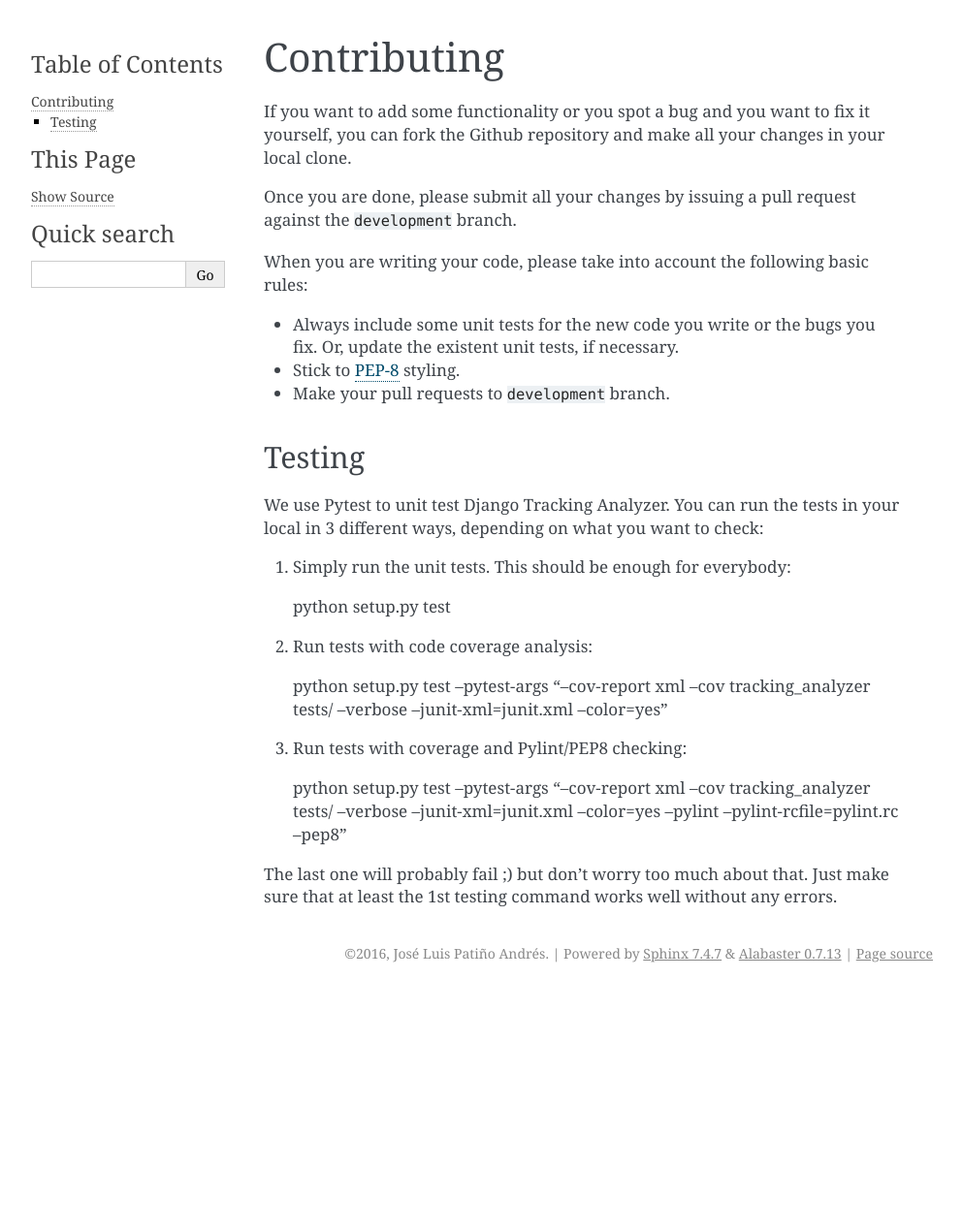
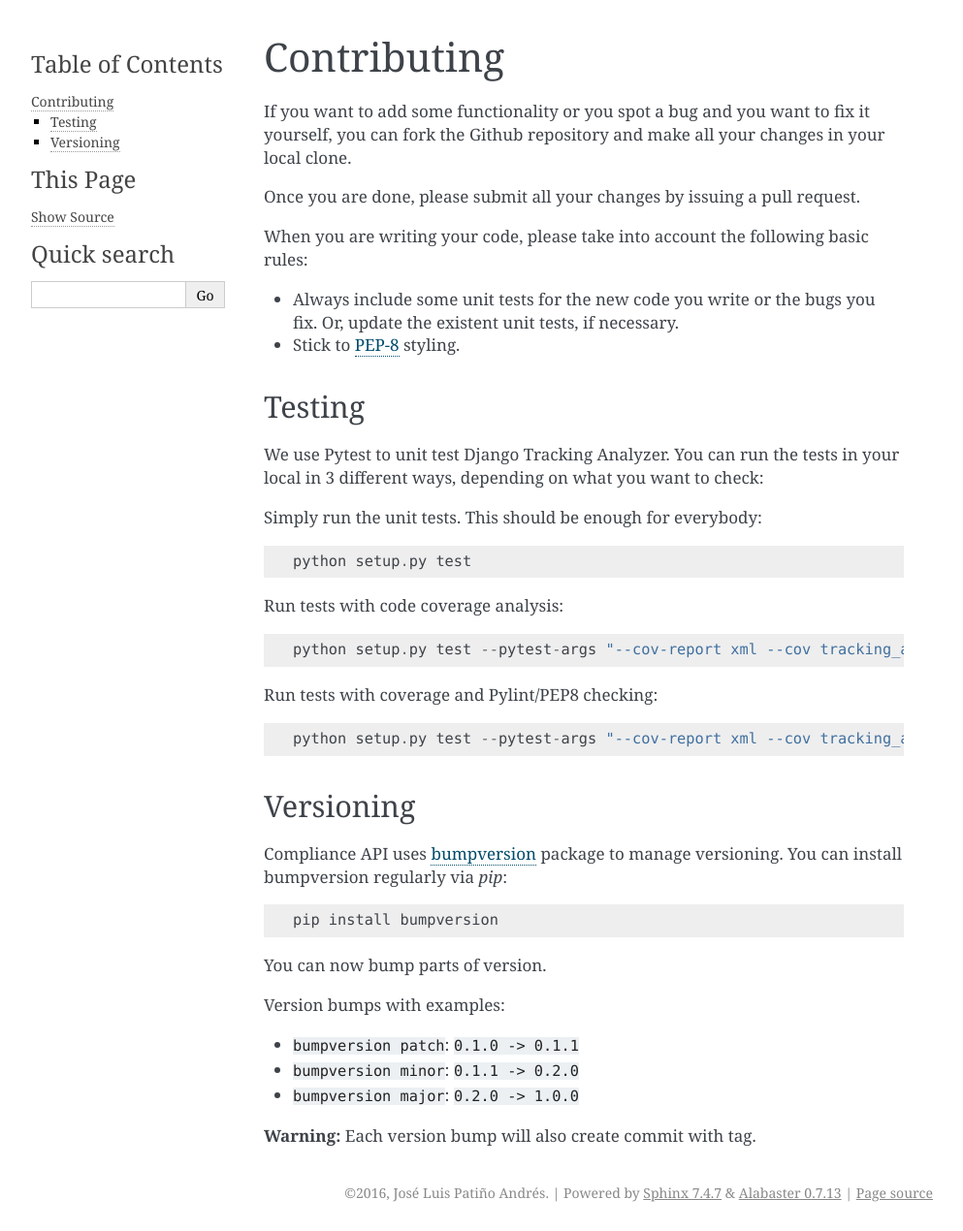
Before and after one commit to jose-lpa/django-tracking-analyzer, a Sphinx documentation site: the page built from docs/contributing.rst, in a window 1280 px wide. Shown: the whole page at 97% size, without its empty margins (148-1141 px from the left). Built offline with Sphinx 7.4.7, drawn with Linux system fonts in a browser that asks for light colours; before the commit the page ends 1023 px from its top, so only the background shows below that.

Commit message:
Added Bumpversion configuration.

```diff
--- a/docs/conf.py
+++ b/docs/conf.py
@@ -58,9 +58,9 @@ author = 'José Luis Patiño Andrés'
 # built documents.
 #
 # The short X.Y version.
-version = '0.2'
+version = '0.2.0'
 # The full version, including alpha/beta/rc tags.
-release = '0.2'
+release = '0.2.0'
 
 # The language for content autogenerated by Sphinx. Refer to documentation
 # for a list of supported languages.
@@ -134,7 +134,7 @@ html_theme = 'alabaster'
 # The name for this set of Sphinx documents.
 # "<project> v<release> documentation" by default.
 #
-# html_title = 'Django Tracking Analyzer v0.2'
+# html_title = 'Django Tracking Analyzer v0.2.0'
 
 # A shorter title for the navigation bar.  Default is the same as html_title.
 #
--- a/docs/contributing.rst
+++ b/docs/contributing.rst
@@ -8,15 +8,13 @@ If you want to add some functionality or you spot a bug and you want to fix it
 yourself, you can fork the Github repository and make all your changes in your
 local clone.
 
-Once you are done, please submit all your changes by issuing a pull request
-against the ``development`` branch.
+Once you are done, please submit all your changes by issuing a pull request.
 
 When you are writing your code, please take into account the following basic
 rules:
 
 - Always include some unit tests for the new code you write or the bugs you fix. Or, update the existent unit tests, if necessary.
 - Stick to PEP-8_ styling.
-- Make your pull requests to ``development`` branch.
 
 Testing
 =======
@@ -24,20 +22,36 @@ Testing
 We use Pytest to unit test Django Tracking Analyzer. You can run the tests in
 your local in 3 different ways, depending on what you want to check:
 
-1. Simply run the unit tests. This should be enough for everybody::
+Simply run the unit tests. This should be enough for everybody::
 
    python setup.py test
 
-2. Run tests with code coverage analysis::
+Run tests with code coverage analysis::
 
    python setup.py test --pytest-args "--cov-report xml --cov tracking_analyzer tests/ --verbose --junit-xml=junit.xml --color=yes"
 
-3. Run tests with coverage and Pylint/PEP8 checking::
+Run tests with coverage and Pylint/PEP8 checking::
 
    python setup.py test --pytest-args "--cov-report xml --cov tracking_analyzer tests/ --verbose --junit-xml=junit.xml --color=yes --pylint --pylint-rcfile=pylint.rc --pep8"
 
-The last one will probably fail ;) but don't worry too much about that. Just
-make sure that at least the 1st testing command works well without any errors.
+Versioning
+==========
+
+Compliance API uses bumpversion_
+package to manage versioning. You can install bumpversion regularly via `pip`::
+
+    pip install bumpversion
+
+You can now bump parts of version.
+
+Version bumps with examples:
+
+* ``bumpversion patch``: ``0.1.0 -> 0.1.1``
+* ``bumpversion minor``: ``0.1.1 -> 0.2.0``
+* ``bumpversion major``: ``0.2.0 -> 1.0.0``
+
+**Warning:** Each version bump will also create commit with tag.
 
 
 .. _PEP-8: https://www.python.org/dev/peps/pep-0008/
+.. _bumpversion: https://pypi.python.org/pypi/bumpversion
--- a/setup.py
+++ b/setup.py
@@ -29,7 +29,7 @@ class PyTest(TestCommand):
 
 setup(
     name='django-tracking-analyzer',
-    version='0.2',
+    version='0.2.0',
     description='User actions tracking and analytics for Django sites.',
     author='José Luis Patiño Andrés',
     author_email='jose.lpa@gmail.com',
```
Also changed, not shown: .bumpversion.cfg (added).
